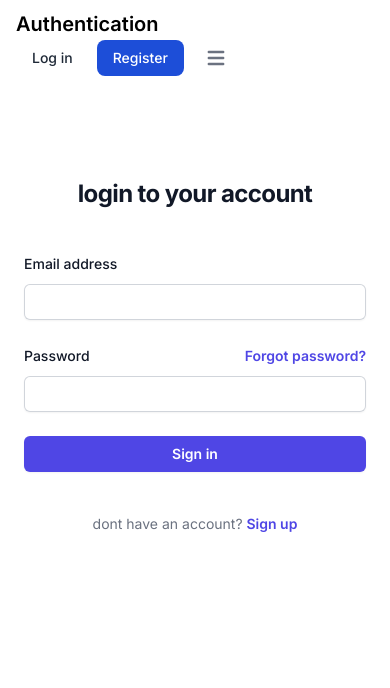
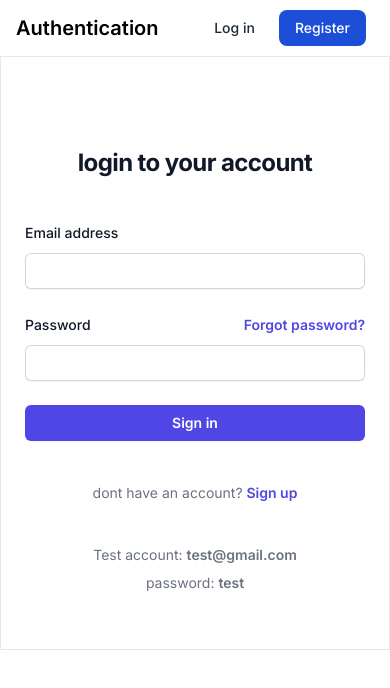
Before and after one commit to riteshk-007/authentication-nextjs, a Next.js app: page /login in a window 390 px wide. Shown: the top 688 px of the page. Built offline with nearby package versions, Linux system fonts and the light colour scheme.

Commit message:
feat- add logout functionality

```diff
--- /dev/null
+++ b/app/api/logout/route.js
@@ -0,0 +1,17 @@
+import { cookies } from "next/headers";
+import { NextResponse } from "next/server";
+
+export function POST(req) {
+  const token = cookies().delete("token");
+  if (token === undefined) {
+    return NextResponse.json(
+      { message: "User logged out successfully" },
+      { status: 200 }
+    );
+  } else {
+    return NextResponse.json(
+      { message: "User not logged out" },
+      { status: 401 }
+    );
+  }
+}
--- a/app/login/LoginPage.js
+++ b/app/login/LoginPage.js
@@ -10,7 +10,7 @@ const LoginPage = () => {
   };
   return (
     <div>
-      <div className="flex min-h-full flex-1 flex-col justify-center px-6 py-12 lg:px-8">
+      <div className="flex min-h-full flex-1 flex-col justify-center px-6 py-12 lg:px-8 border">
         <div className="sm:mx-auto sm:w-full sm:max-w-sm">
           <h2 className="mt-10 text-center text-2xl font-bold leading-9 tracking-tight text-gray-900">
             login to your account
@@ -90,6 +90,12 @@ const LoginPage = () => {
               Sign up
             </Link>
           </p>
+          <p className="mt-10 text-center text-sm text-gray-500">
+            Test account: <span className="font-semibold"> test@gmail.com</span>
+          </p>
+          <p className="my-2 text-center text-sm text-gray-500">
+            password: <span className="font-semibold"> test</span>
+          </p>
         </div>
       </div>
     </div>
--- a/components/Header.js
+++ b/components/Header.js
@@ -1,7 +1,11 @@
+"use client";
+import { Context } from "@/context/Context";
 import Link from "next/link";
-import React from "react";
+import React, { useContext } from "react";
 
 const Header = () => {
+  const { auth, handleLogout } = useContext(Context);
+
   return (
     <div>
       <header>
@@ -13,6 +17,8 @@ const Header = () => {
               </span>
             </Link>
             <div className="flex items-center lg:order-2">
+              {!auth ? (
+                <>
                   <Link
                     href="/login"
                     className="text-gray-800 dark:text-white hover:bg-gray-50 focus:ring-4 focus:ring-gray-300 font-medium rounded-lg text-sm px-4 lg:px-5 py-2 lg:py-2.5 mr-2 dark:hover:bg-gray-700 focus:outline-none dark:focus:ring-gray-800"
@@ -25,39 +31,17 @@ const Header = () => {
                   >
                     Register
                   </Link>
+                </>
+              ) : (
+                <>
                   <button
-                data-collapse-toggle="mobile-menu-2"
-                type="button"
-                className="inline-flex items-center p-2 ml-1 text-sm text-gray-500 rounded-lg lg:hidden hover:bg-gray-100 focus:outline-none focus:ring-2 focus:ring-gray-200 dark:text-gray-400 dark:hover:bg-gray-700 dark:focus:ring-gray-600"
-                aria-controls="mobile-menu-2"
-                aria-expanded="false"
+                    onClick={handleLogout}
+                    className="text-white bg-blue-700 hover:bg-primary-800 focus:ring-4 focus:ring-primary-300 font-medium rounded-lg text-sm px-4 lg:px-5 py-2 lg:py-2.5 mr-2 dark:bg-primary-600 dark:hover:bg-primary-700 focus:outline-none dark:focus:ring-primary-800"
                   >
-                <span className="sr-only">Open main menu</span>
-                <svg
-                  className="w-6 h-6"
-                  fill="currentColor"
-                  viewBox="0 0 20 20"
-                  xmlns="http://www.w3.org/2000/svg"
-                >
-                  <path
-                    fillRule="evenodd"
-                    d="M3 5a1 1 0 011-1h12a1 1 0 110 2H4a1 1 0 01-1-1zM3 10a1 1 0 011-1h12a1 1 0 110 2H4a1 1 0 01-1-1zM3 15a1 1 0 011-1h12a1 1 0 110 2H4a1 1 0 01-1-1z"
-                    clipRule="evenodd"
-                  ></path>
-                </svg>
-                <svg
-                  className="hidden w-6 h-6"
-                  fill="currentColor"
-                  viewBox="0 0 20 20"
-                  xmlns="http://www.w3.org/2000/svg"
-                >
-                  <path
-                    fillRule="evenodd"
-                    d="M4.293 4.293a1 1 0 011.414 0L10 8.586l4.293-4.293a1 1 0 111.414 1.414L11.414 10l4.293 4.293a1 1 0 01-1.414 1.414L10 11.414l-4.293 4.293a1 1 0 01-1.414-1.414L8.586 10 4.293 5.707a1 1 0 010-1.414z"
-                    clipRule="evenodd"
-                  ></path>
-                </svg>
+                    Logout
                   </button>
+                </>
+              )}
             </div>
             <div
               className="hidden justify-between items-center w-full lg:flex lg:w-auto lg:order-1"
--- a/components/Hero.js
+++ b/components/Hero.js
@@ -5,7 +5,7 @@ import Link from "next/link";
 import { useContext, useEffect } from "react";
 
 const Hero = () => {
-  const { AuthUser, auth } = useContext(Context);
+  const { AuthUser, auth, handleLogout } = useContext(Context);
   useEffect(() => {
     AuthUser();
   }, []);
@@ -22,6 +22,7 @@ const Hero = () => {
           </p>
           <button
             type="button"
+            onClick={handleLogout}
             className="text-white bg-gradient-to-r from-red-400 via-red-500 to-red-600 hover:bg-gradient-to-br focus:ring-4 focus:outline-none focus:ring-red-300 dark:focus:ring-red-800 shadow-lg shadow-red-500/50 dark:shadow-lg dark:shadow-red-800/80 font-medium rounded-lg text-sm px-5 py-2.5 text-center mr-2 mb-2"
           >
             Logout
--- a/context/Context.js
+++ b/context/Context.js
@@ -88,6 +88,24 @@ const ContextProvider = ({ children }) => {
       console.error(error);
     }
   };
+  const handleLogout = async () => {
+    try {
+      const res = await fetch("/api/logout", {
+        method: "POST",
+        headers: { "Content-Type": "application/json" },
+      });
+      const data = await res.json();
+      if (data.message === "User logged out successfully") {
+        setAuth(null);
+        router.push("/login");
+        toast.success("User logged out successfully");
+      } else {
+        toast.error(data.message);
+      }
+    } catch (error) {
+      toast.error(data.message);
+    }
+  };
   return (
     <Context.Provider
       value={{
@@ -99,6 +117,7 @@ const ContextProvider = ({ children }) => {
         handleLogin,
         AuthUser,
         auth,
+        handleLogout,
       }}
     >
       {children}
```
Lines whose indentation alone changed are shown as unchanged.
